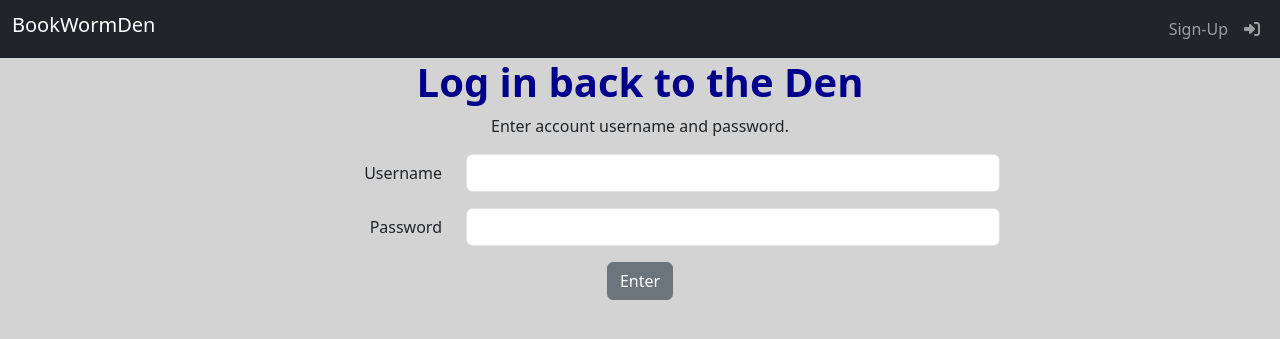
After one commit to Fogaroli/BookWormDen, a Flask app: page /login in a window 1280 px wide. The commit adds this page. Shown: the top 339 px of the page. Run offline with Flask 3, Linux system fonts and the light colour scheme; some libraries are stand-ins or nearby versions.

Commit message:
Add login workflow and frontend template.

```diff
--- a/src/app.py
+++ b/src/app.py
@@ -8,10 +8,10 @@ Date: September 17, 2024
 """
 
 import os
-from flask import Flask, flash, render_template, redirect, session
+from flask import Flask, flash, render_template, redirect, session, g
 from flask_debugtoolbar import DebugToolbarExtension
 from dotenv import load_dotenv
-from models import connect_db, User
+from models import db, connect_db, User
 from forms import UserAddForm, LoginForm
 
 # Load environmental variables file
@@ -47,6 +47,17 @@ View functions
 """
 
 
+@app.before_request
+def load_user():
+    """If user login id found in session, load current user to Flask global."""
+
+    if "CURRENT_USER" in session:
+        g.user = db.session.get(User, session["CURRENT_USER"])
+
+    else:
+        g.user = None
+
+
 def login(user):
     session["CURRENT_USER"] = user.id
 
@@ -64,17 +75,36 @@ def homepage():
 
 
 @app.route("/register", methods=["GET", "POST"])
-def register():
+def registration_view():
     """View function for new user registration"""
 
     registration_form = UserAddForm()
     if registration_form.validate_on_submit():
         new_user = User.signup(registration_form.data)
         if new_user:
-            flash(f"Welcome {new_user.username} to the BookWormDen", "success")
+            flash(f"Welcome {new_user.first_name} to the BookWormDen", "success")
             login(new_user)
             return redirect("/")
         else:
             flash(f"Error creating new user, please try again", "danger")
-    else:
-        return render_template("user_signup.html", form=registration_form)
+
+    return render_template("user_signup.html", form=registration_form)
+
+
+@app.route("/login", methods=["GET", "POST"])
+def login_view():
+    """View function for user login"""
+    login_form = LoginForm()
+    if login_form.validate_on_submit():
+        user_attempt = (
+            db.session.query(User)
+            .filter(User.username == login_form.data["username"])
+            .first()
+        )
+        if user_attempt and user_attempt.validate_user(login_form.data["password"]):
+            login(user_attempt)
+            flash(f"Welcome back {user_attempt.first_name}", "success")
+            return redirect("/")
+        else:
+            flash("User and/or password invalid, please try again", "danger")
+    return render_template("user_login.html", form=login_form)
--- a/src/models.py
+++ b/src/models.py
@@ -33,6 +33,9 @@ class User(db.Model):
     bio = db.Column(db.Text)
     location = db.Column(db.String(30))
 
+    def validate_user(self, password):
+        return self if bcrypt.check_password_hash(self.password, password) else False
+
     @classmethod
     def signup(cls, data):
         """Class method to create new users in the database"""
--- a/src/templates/base.html
+++ b/src/templates/base.html
@@ -32,6 +32,23 @@
                     class="collapse navbar-collapse justify-content-end"
                     id="myLinks">
                     <ul class="navbar-nav">
+                        {%if g.user%}
+
+                        <li class="nav-link">{{g.user.username}}</li>
+
+                        <li class="nav-item">
+                        <form action="/logout" method="POST">
+                            <button
+                                type="submit"
+                                class="nav-link"
+                                title="Log-out">
+                                <i
+                                    class="fa-solid fa-right-from-bracket"></i>
+                            </button>
+                        </form>
+                        </li>
+
+                        {%else%}
                         <li class="nav-item">
                             <a href="/register" class="nav-link">Sign-Up</a>
                         </li>
@@ -40,6 +57,9 @@
                                 ><i class="fa-solid fa-right-to-bracket"></i
                             ></a>
                         </li>
+
+
+                        {%endif%}
                     </ul>
                 </div>
             </div>
--- /dev/null
+++ b/src/templates/user_login.html
@@ -0,0 +1,35 @@
+{% extends 'base.html' %} {% block title %} The Book Worm Den {% endblock %} {%
+    block body %}
+
+<div class="container text-center">
+
+    <h1>Log in back to the Den </h1>
+    <p>Enter account username and password.</p>
+
+    <form method="post" id="login_form">
+        {{form.hidden_tag()}}
+
+        {% for field in form if field.widget.input_type != 'hidden'%}
+        <div class="mb-3 row text-end">
+            {{field.label(class_="col-sm-4 col-form-label")}}
+            <div class="col-sm-6">
+                {{field(class_="form-control")}} {%for err in field.errors%}
+                <small class="text-danger"> {{err}} </small>
+                {%endfor%}
+            </div>
+        </div>
+        {%endfor%}
+        <div class="float-center">
+            <button
+            id="submit_sigup_btn"
+            type="submit"
+            class="btn btn-secondary">
+            Enter
+        </button>
+    </div>
+</form>
+
+</div>
+
+
+    {% endblock %}
```
